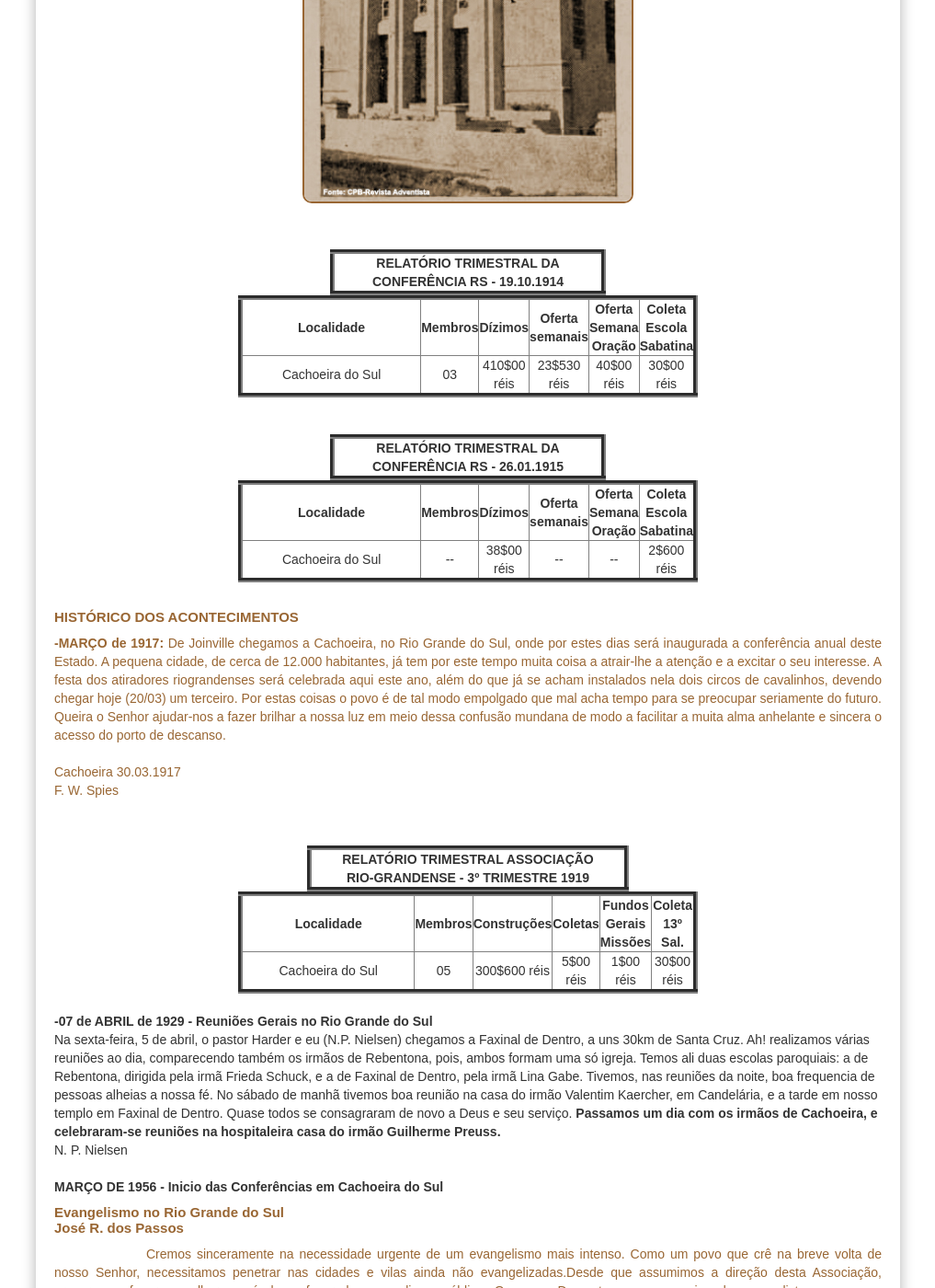
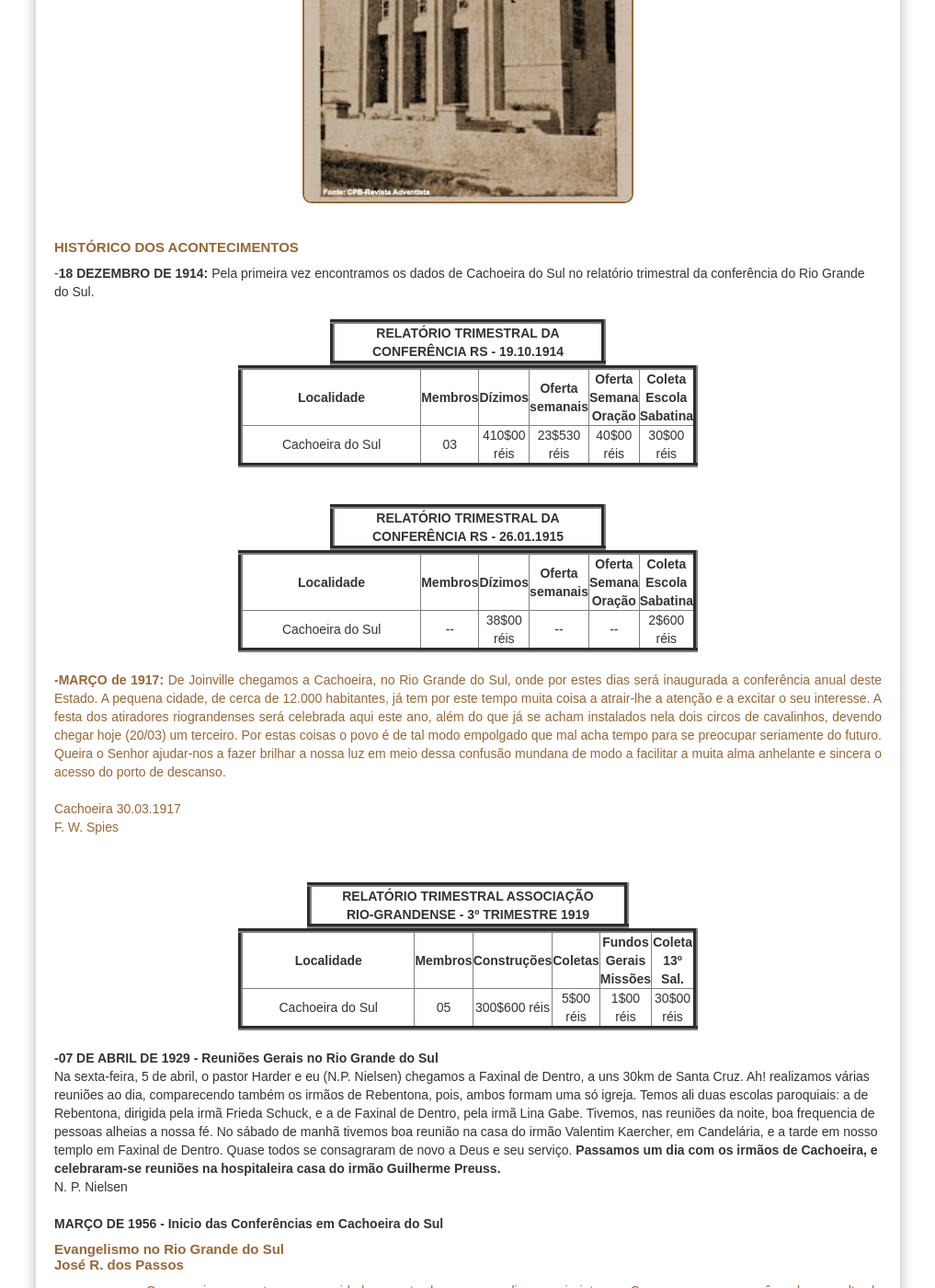
Before and after one commit to claudiovargas1955/claudiovargas1955.github.io, a Jekyll site: the page built from _pages/história-da-iasd-cachoeira.html, in a window 1280 px wide and 1400 px high, scrolled down 713 px. Shown: the whole window at 92% size, without its empty margins (131-1148 px from the left). Built offline with Jekyll 4.4.1, drawn with Linux system fonts in a browser that asks for light colours; some web fonts are replaced.

Commit message:
Update história-da-iasd-cachoeira.html

```diff
--- a/_pages/história-da-iasd-cachoeira.html
+++ b/_pages/história-da-iasd-cachoeira.html
@@ -116,6 +116,8 @@ tr:hover{
 <figcaption>
 <h3><br><br><br><br>Pr. Aracely Mello<br>Pr. Ataliba Huff<br>Ledovina Marafiga</h3></figcaption></figure><br>
 
+<h5>HISTÓRICO DOS ACONTECIMENTOS</h5>
+-<b>18 DEZEMBRO DE 1914:</b> Pela primeira vez encontramos os dados de Cachoeira do Sul no relatório trimestral da conferência do Rio Grande do Sul.
 
 <div class="brasileira" align="center">
     <table border="5px" color="#ffffff" width="300px" cellspacing="10px" cellpadding="10px" height="40px">
@@ -208,7 +210,7 @@ modo a facilitar a muita alma anhelante e sincera o acesso do porto de descanso.
  </table><br>
           </div>
 
-<b>-07 de ABRIL de 1929 - Reuniões Gerais no Rio Grande do Sul</b><br>
+<b>-07 DE ABRIL DE 1929 - Reuniões Gerais no Rio Grande do Sul</b><br>
 
 Na sexta-feira, 5 de abril, o pastor Harder e eu (N.P. Nielsen) chegamos a Faxinal de Dentro, a uns 30km de Santa Cruz. Ah! realizamos várias reuniões ao dia,
 comparecendo também os irmãos de Rebentona, pois, ambos formam uma só igreja. Temos ali duas escolas paroquiais: a de Rebentona, dirigida pela irmã Frieda Schuck, e a
```
Also changed, not shown: other parts of _pages/história-da-iasd-cachoeira.html (+1 -1 lines).
